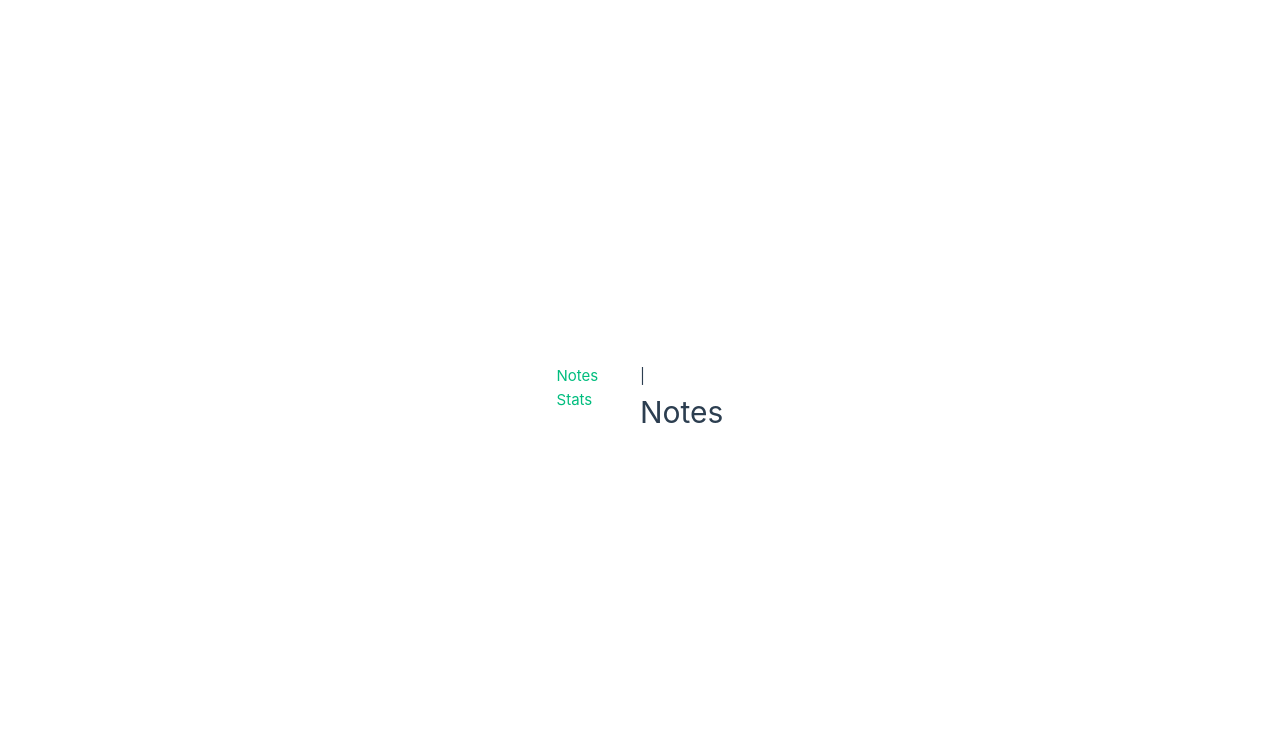
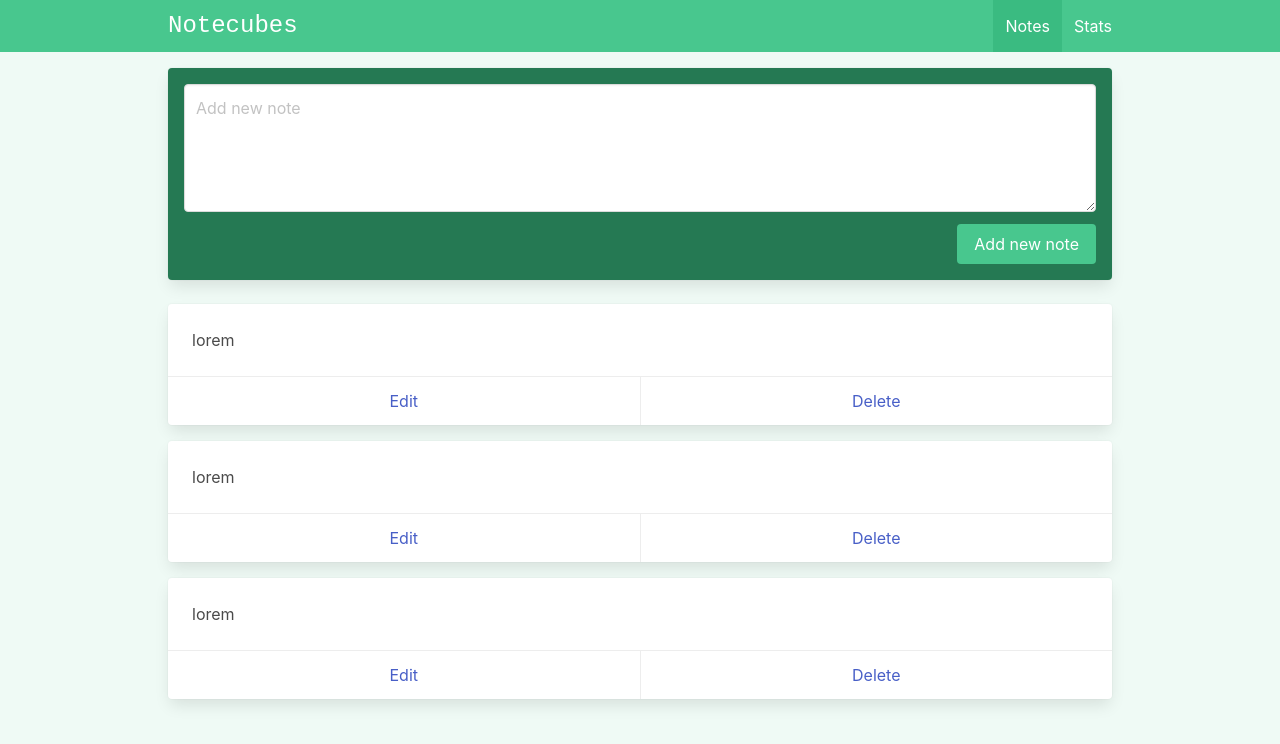
Before and after one commit to SilvaFilipe/notecubes, a Vue app: page / in a window 1280 px wide. Shown: the top 744 px of the page. Built offline with nearby package versions, Linux system fonts and the light colour scheme.

Commit message:
chore: bulma & design

```diff
--- a/index.html
+++ b/index.html
@@ -6,7 +6,7 @@
     <meta name="viewport" content="width=device-width, initial-scale=1.0" />
     <title>Nodecubes</title>
   </head>
-  <body>
+  <body class="has-background-success-light">
     <div id="app"></div>
     <script type="module" src="/src/main.js"></script>
   </body>
--- a/package.json
+++ b/package.json
@@ -10,6 +10,7 @@
     "format": "prettier --write src/"
   },
   "dependencies": {
+    "bulma": "^0.9.4",
     "vue": "^3.3.4",
     "vue-router": "^4.2.5"
   },
--- a/src/App.vue
+++ b/src/App.vue
@@ -1,5 +1,15 @@
 <template>
-  <router-link to="/">Notes</router-link> |
-  <router-link to="/stats">Stats</router-link>
-  <router-view />
+  <navbar />
+
+  <div class="container is-max-desktop w-100 px-2 py-4">
+    <router-view />
+  </div>
 </template>
+
+<script setup>
+import Navbar from '@/components/layout/navbar.vue'
+</script>
+
+<style>
+@import 'bulma/css/bulma.min.css';
+</style>
--- a/src/assets/base.css
+++ b/src/assets/base.css
@@ -36,6 +36,7 @@
   --section-gap: 160px;
 }
 
+/*
 @media (prefers-color-scheme: dark) {
   :root {
     --color-background: var(--vt-c-black);
@@ -49,6 +50,7 @@
     --color-text: var(--vt-c-text-dark-2);
   }
 }
+*/
 
 *,
 *::before,
--- a/src/assets/main.css
+++ b/src/assets/main.css
@@ -1,12 +1,4 @@
 @import './base.css';
-
-#app {
-  max-width: 1280px;
-  margin: 0 auto;
-  padding: 2rem;
-
-  font-weight: normal;
-}
 
 a,
 .green {
@@ -28,8 +20,15 @@
   }
 
   #app {
-    display: grid;
     grid-template-columns: 1fr 1fr;
-    padding: 0 2rem;
+    flex-direction: column;
+    align-self: start;
+    display: flex;
+    width: 100%;
+    padding: 0;
   }
 }
+
+.w-100 {
+  width: 100% !important;
+}
--- /dev/null
+++ b/src/components/layout/navbar.vue
@@ -0,0 +1,48 @@
+<template>
+  <nav class="navbar is-success" role="navigation" aria-label="main navigation">
+    <div class="container is-max-desktop px-2">
+      <div class="navbar-brand">
+        <div class="navbar-item is-size-4 is-family-monospace">Notecubes</div>
+
+        <a
+          role="button"
+          class="navbar-burger"
+          :class="{ 'is-active': showMobileNav }"
+          aria-label="menu"
+          aria-expanded="false"
+          data-target="navbarBasicExample"
+          @click.prevent="showMobileNav = !showMobileNav"
+        >
+          <span aria-hidden="true"></span>
+          <span aria-hidden="true"></span>
+          <span aria-hidden="true"></span>
+        </a>
+      </div>
+
+      <div id="navbarBasicExample" class="navbar-menu" :class="{ 'is-active': showMobileNav }">
+        <div class="navbar-end">
+          <router-link class="navbar-item" active-class="is-active" to="/"> Notes </router-link>
+          <router-link class="navbar-item" active-class="is-active" to="/stats">
+            Stats
+          </router-link>
+        </div>
+      </div>
+    </div>
+  </nav>
+</template>
+
+<script setup>
+import { ref } from 'vue'
+
+const showMobileNav = ref(false)
+</script>
+
+<style>
+@media (max-width: 1023px) {
+  .navbar-menu {
+    position: absolute;
+    width: 100%;
+    left: 0;
+  }
+}
+</style>
--- a/src/views/ViewNotes.vue
+++ b/src/views/ViewNotes.vue
@@ -1,5 +1,27 @@
 <template>
   <div class="notes">
-    <h1>Notes</h1>
+    <div class="card has-background-success-dark p-4 mb-5">
+      <div class="field">
+        <div class="control">
+          <textarea class="textarea" placeholder="Add new note" />
+        </div>
+      </div>
+
+      <div class="field is-grouped is-grouped-right">
+        <div class="control">
+          <button class="button is-link has-background-success">Add new note</button>
+        </div>
+      </div>
+    </div>
+
+    <div v-for="i in 3" class="card mb-4">
+      <div class="card-content">
+        <div class="content">lorem</div>
+      </div>
+      <footer class="card-footer">
+        <a href="#" class="card-footer-item">Edit</a>
+        <a href="#" class="card-footer-item">Delete</a>
+      </footer>
+    </div>
   </div>
 </template>
```
Also changed, not shown: 1 other file (tests, documents, lock files or other folders).
